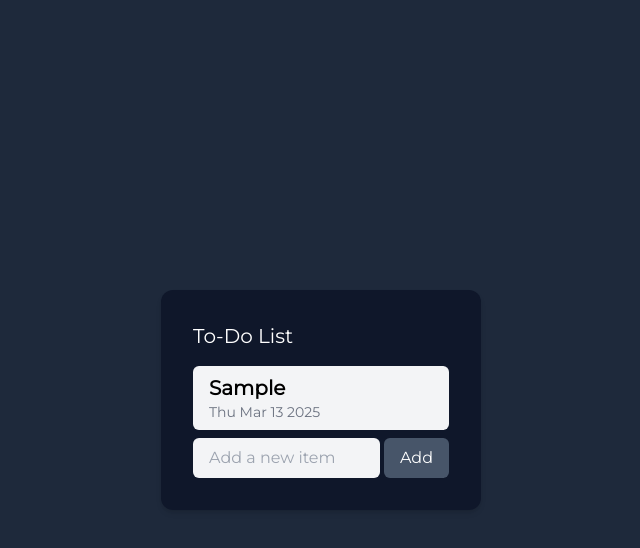
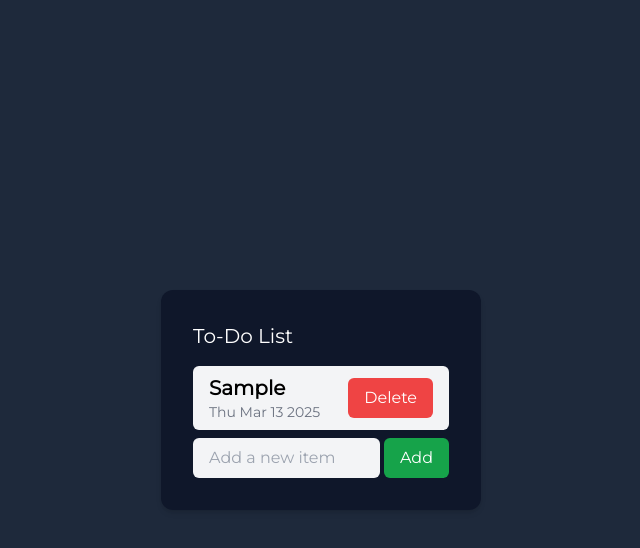
Before and after one commit to JoachimHamraoui/todo-app, a React (Create React App) app: page / in a window 1280 px wide. Both pictures are taken after typing "Sample" into the empty fields and a click on the button "Add". Shown: the top 548 px of the page, without its empty margins (319-959 px from the left). Built offline with nearby package versions, Linux system fonts and the light colour scheme.

Commit message:
feat(listItems): list items can now be deleted with the delete button

```diff
--- a/src/components/item.js
+++ b/src/components/item.js
@@ -1,8 +1,18 @@
 const Item = ({ date, id, title }) => {
+
+  const deleteItem = () => {
+    document.getElementById(id).remove();
+  }
+
   return (
-    <div id={id} className="bg-gray-100 px-4 py-2 rounded-md font-main mb-2">
-      <h1 className="font-bold text-xl">{title}</h1>
-      <p className="text-gray-500 text-sm">{date}</p>
+    <div id={id} className="bg-gray-100 px-4 py-2 rounded-md font-main mb-2 flex justify-between">
+      <div>
+        <h1 className="font-bold text-xl">{title}</h1>
+        <p className="text-gray-500 text-sm">{date}</p>
+      </div>
+      <div className="flex items-center">
+        <button id={id} onClick={deleteItem} className="bg-red-500 text-white px-4 py-2 rounded-md">Delete</button>
+      </div>
     </div>
   );
 };
--- a/src/components/listWrapper.js
+++ b/src/components/listWrapper.js
@@ -36,7 +36,7 @@ const ListWrapper = () => {
           onKeyPress={handleKeyPress}
         ></input>
         <button
-          className="bg-slate-600 text-white px-4 py-2 rounded-md font-main"
+          className="bg-green-600 text-white px-4 py-2 rounded-md font-main"
           onClick={addItem}
         >
           Add
```
